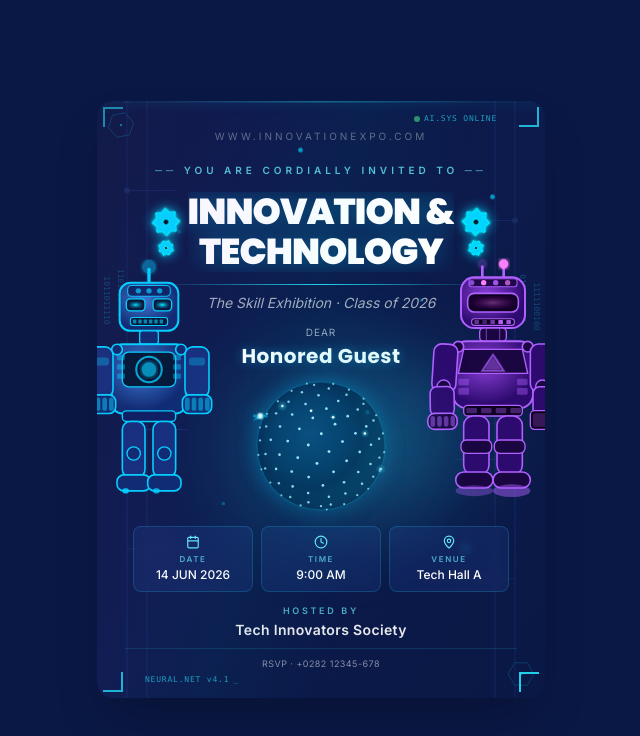
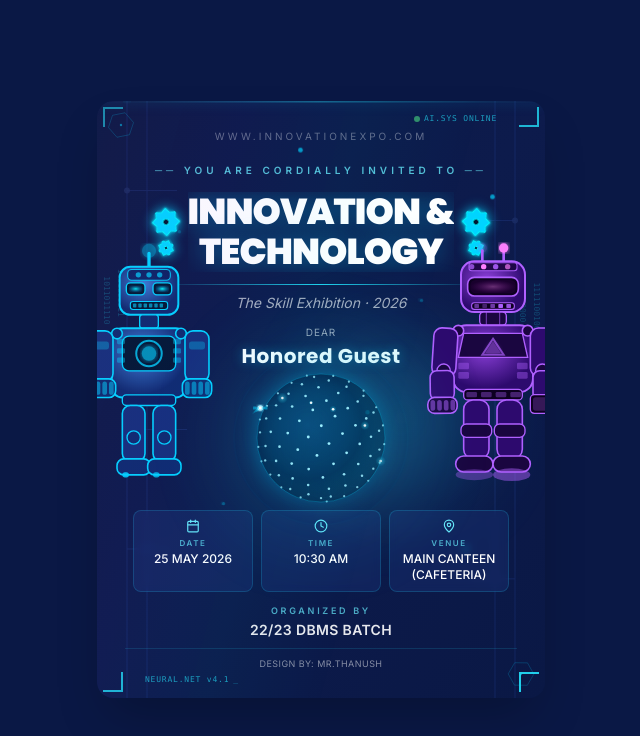
Before and after one commit to ThanushDev/Digital-Invitation-Card, a React (Vite) app: page / in a window 1280 px wide. Shown: the top 736 px of the page, without its empty margins (319-959 px from the left). Built offline with nearby package versions, Linux system fonts and the light colour scheme.

Commit message:
Update InvitationPoster.tsx

```diff
--- a/src/components/InvitationPoster.tsx
+++ b/src/components/InvitationPoster.tsx
@@ -262,7 +262,7 @@ export function InvitationPoster() {
             initial={{ opacity: 0, y: 10 }} animate={{ opacity: 0.8, y: 0 }}
             transition={{ duration: 0.5, delay: T.subtitle, ease }}
             className="text-white/80 italic text-xs sm:text-sm text-center mt-2">
-            The Skill Exhibition · Class of 2026
+            The Skill Exhibition · 2026
           </motion.p>
 
           {/* Guest name */}
@@ -314,9 +314,9 @@ export function InvitationPoster() {
             transition={{ duration: 0.6, delay: T.details, ease }}
             className="grid grid-cols-3 gap-2 mt-3 px-2">
             {[
-              { Icon: Calendar, label: 'DATE', value: '14 JUN 2026' },
-              { Icon: Clock, label: 'TIME', value: '9:00 AM' },
-              { Icon: MapPin, label: 'VENUE', value: 'Tech Hall A' },
+              { Icon: Calendar, label: 'DATE', value: '25 MAY 2026' },
+              { Icon: Clock, label: 'TIME', value: '10:30 AM' },
+              { Icon: MapPin, label: 'VENUE', value: 'MAIN CANTEEN (CAFETERIA)' },
             ].map((item, i) => (
               <motion.div key={item.label}
                 initial={{ opacity: 0, y: 15 }} animate={{ opacity: 1, y: 0 }}
@@ -334,8 +334,8 @@ export function InvitationPoster() {
             initial={{ opacity: 0, y: 15 }} animate={{ opacity: 1, y: 0 }}
             transition={{ duration: 0.6, delay: T.organizer, ease }}
             className="text-center mt-3">
-            <p className="text-cyan-300/70 text-[9px] tracking-[0.3em] font-semibold">HOSTED BY</p>
-            <p className="text-white/90 text-xs sm:text-sm font-semibold mt-0.5 tracking-wide">Tech Innovators Society</p>
+            <p className="text-cyan-300/70 text-[9px] tracking-[0.3em] font-semibold">ORGANIZED BY</p>
+            <p className="text-white/90 text-xs sm:text-sm font-semibold mt-0.5 tracking-wide">22/23 DBMS BATCH</p>
           </motion.div>
 
           {/* Footer */}
@@ -343,7 +343,7 @@ export function InvitationPoster() {
             initial={{ opacity: 0, y: 15 }} animate={{ opacity: 1, y: 0 }}
             transition={{ duration: 0.6, delay: T.footer, ease }}
             className="text-center mt-2 pt-2 border-t border-cyan-400/15">
-            <p className="text-white/50 text-[9px] tracking-wider">RSVP · +0282 12345-678</p>
+            <p className="text-white/50 text-[9px] tracking-wider">DESIGN BY: MR.THANUSH</p>
           </motion.div>
         </div>
 
```
